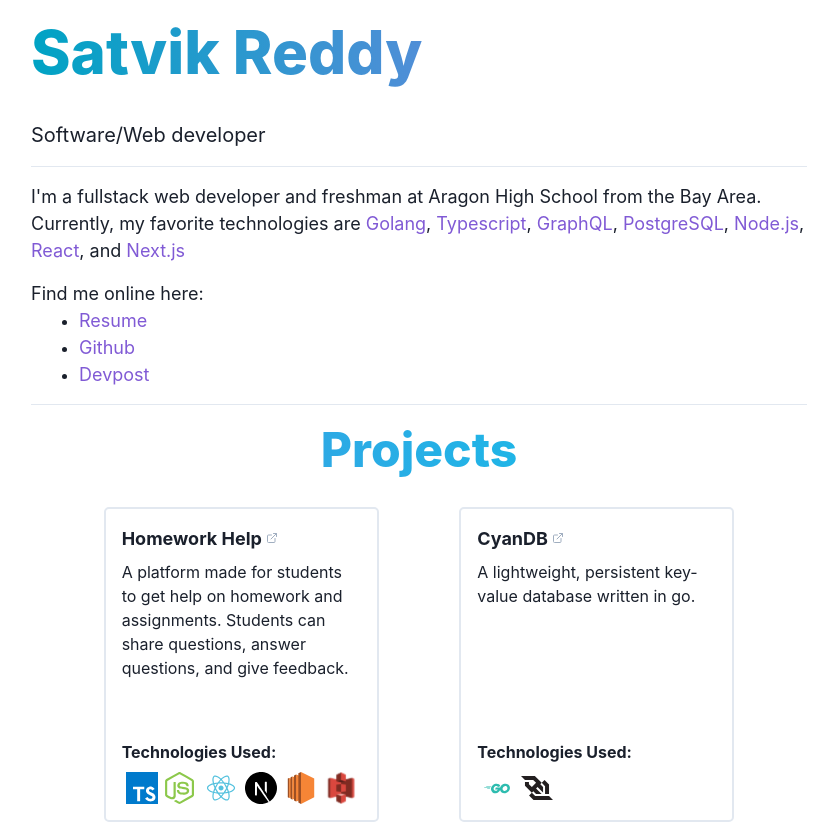
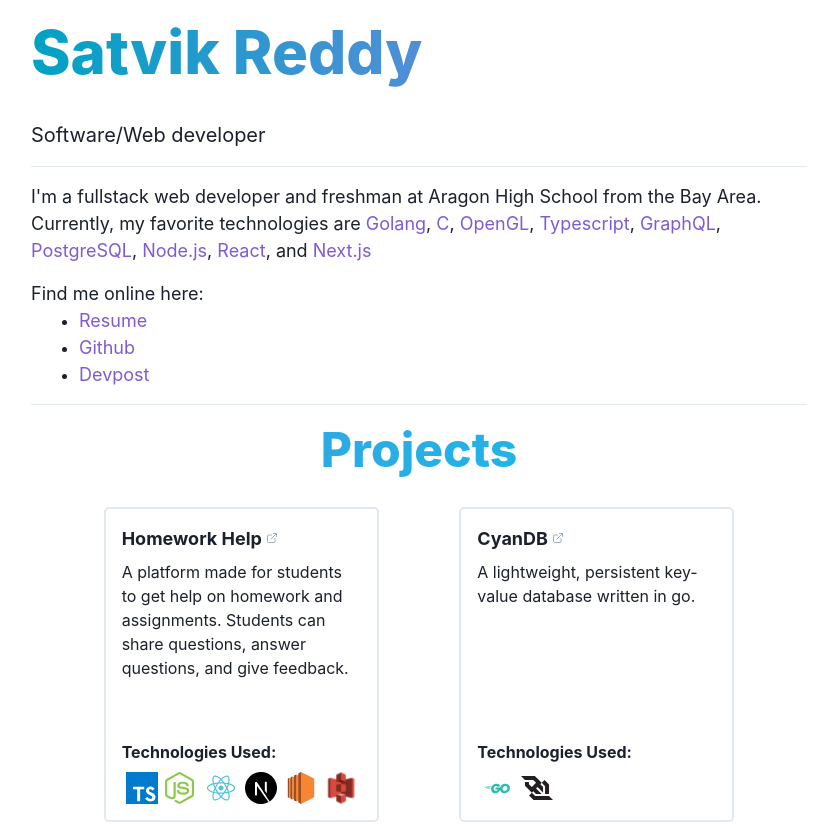
Before and after one commit to SatvikR/satvikreddy.com, a Next.js app: page / in a window 1280 px wide. Shown: the top 824 px of the page, without its empty margins (221-1055 px from the left). Built offline with nearby package versions, Linux system fonts and the light colour scheme.

Commit message:
changed text

```diff
--- a/src/components/Intro.tsx
+++ b/src/components/Intro.tsx
@@ -8,6 +8,8 @@ export const Intro: React.FC = () => {
       I'm a fullstack web developer and freshman at Aragon High School from the
       Bay Area. Currently, my favorite technologies are{" "}
       <StyledLink href="https://golang.org/">Golang</StyledLink>,{" "}
+      <StyledLink href="https://en.wikipedia.org/wiki/The_C_Programming_Language">C</StyledLink>,{" "}
+      <StyledLink href="https://www.opengl.org/">OpenGL</StyledLink>,{" "}
       <StyledLink href="https://www.typescriptlang.org/">Typescript</StyledLink>
       , <StyledLink href="https://graphql.org">GraphQL</StyledLink>,{" "}
       <StyledLink href="https://www.postgresql.org/">PostgreSQL</StyledLink>,{" "}
```
